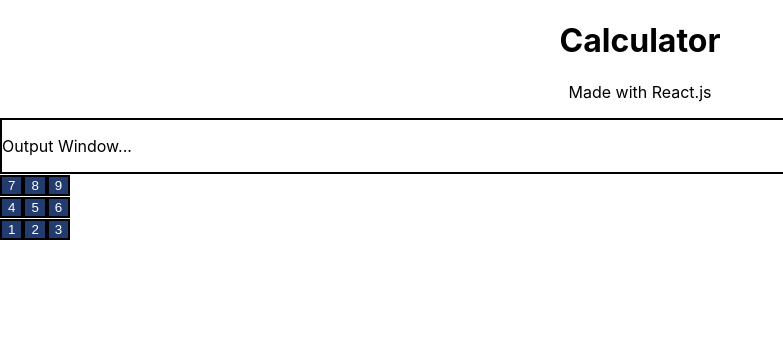
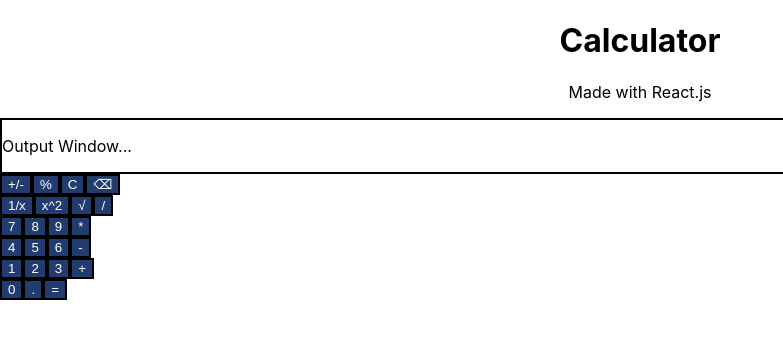
Before and after one commit to pravirchugh/Calculator, a React (Create React App) app: page / in a window 1280 px wide. Shown: the top 338 px of the page, without its empty margins (0-783 px from the left). Built offline with nearby package versions, Linux system fonts and the light colour scheme.

Commit message:
Added most of the buttons, unstyled

```diff
--- a/src/App.css
+++ b/src/App.css
@@ -7,3 +7,11 @@ header {
   height: 49%;
   width: 100%;
 }
+.buttons {
+  display: flex;
+  flex-direction: column;
+}
+.buttonRow {
+  display: flex;
+  flex-direction: row;
+}
--- a/src/App.js
+++ b/src/App.js
@@ -18,21 +18,49 @@ function App() {
         </div>
 
         <div className="buttons">
+
+          <div className="buttonRow">
+            <NumberButton val="+/-"></NumberButton>
+            <NumberButton val="%"></NumberButton>
+            <NumberButton val="C"></NumberButton>
+            <NumberButton val="⌫"></NumberButton>
+          </div>
+
+          <div className="buttonRow">
+            <NumberButton val="1/x"></NumberButton>
+            <NumberButton val="x^2"></NumberButton>
+            <NumberButton val="√"></NumberButton>
+            <NumberButton val="/"></NumberButton>
+          </div>
+
           <div className="buttonRow">
             <NumberButton val="7"></NumberButton>
             <NumberButton val="8"></NumberButton>
             <NumberButton val="9"></NumberButton>
+            <NumberButton val="*"></NumberButton>
           </div>
+
           <div className="buttonRow">
             <NumberButton val="4"></NumberButton>
             <NumberButton val="5"></NumberButton>
             <NumberButton val="6"></NumberButton>
+            <NumberButton val="-"></NumberButton>
           </div>
+
           <div className="buttonRow">
             <NumberButton val="1"></NumberButton>
             <NumberButton val="2"></NumberButton>
             <NumberButton val="3"></NumberButton>
+            <NumberButton val="+"></NumberButton>
           </div>
+
+          <div className="buttonRow">
+            <NumberButton val="0"></NumberButton>
+            <NumberButton val="."></NumberButton>
+            <NumberButton val="="></NumberButton>
+
+          </div>
+
         </div>
 
 
```
